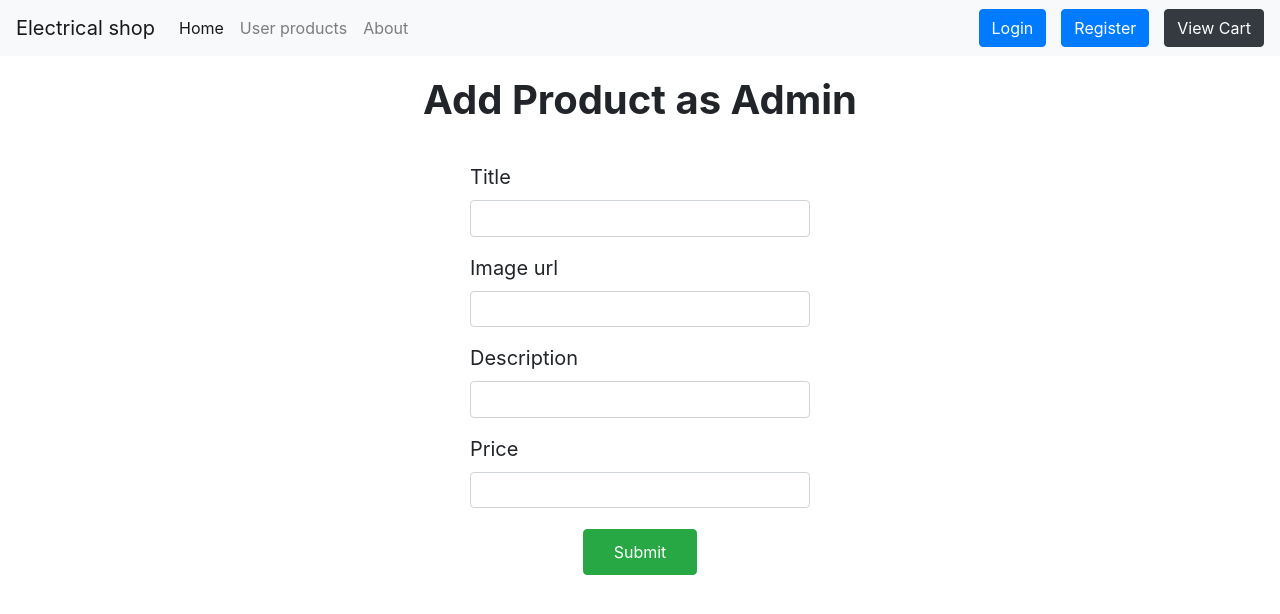
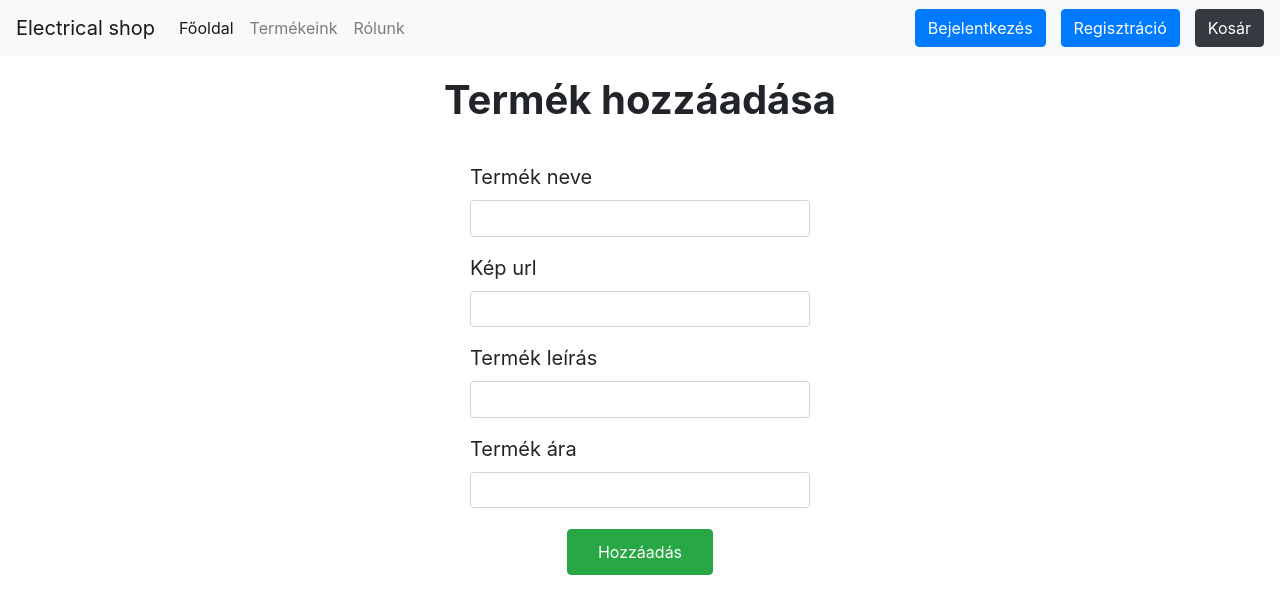
Before and after one commit to KovacsBence07/Szakdolgozat, a Vue app in the folder frontend/: page /add in a window 1280 px wide. Shown: the top 614 px of the page. Built offline with nearby package versions, Linux system fonts and the light colour scheme; no server answers.

Commit message:
Magyarítás

```diff
--- a/frontend/src/App.vue
+++ b/frontend/src/App.vue
@@ -10,28 +10,28 @@
   <div class="collapse navbar-collapse" id="navbarSupportedContent">
     <ul class="navbar-nav mr-auto">
       <li class="nav-item active">
-        <router-link to="/home" class="nav-link">Home</router-link>
+        <router-link to="/home" class="nav-link">Főoldal</router-link>
       </li>
       <li class="nav-item">
         <span v-if="isLoggedIn">
           <router-link to="/products" class="nav-link"
-            >Admin products</router-link>
+            >Admin felület</router-link>
         </span>
       </li>
       <span v-if="isLoggedIn">
-          <router-link to="/add" class="nav-link">Add Product</router-link>
+          <router-link to="/add" class="nav-link">Termék hozzáadása</router-link>
         </span>
-        <router-link to="/userProducts" class="nav-link">User products</router-link>
-        <router-link to="/about" class="nav-link">About</router-link>
+        <router-link to="/userProducts" class="nav-link">Termékeink</router-link>
+        <router-link to="/about" class="nav-link">Rólunk</router-link>
     </ul>
       <span v-if="isLoggedIn">
-            <a href="#" class="btn btn-danger" @click="Logout">Log out</a>
+            <a href="#" class="btn btn-danger" @click="Logout">Kijelentkezés</a>
           </span>
           <span v-else>
-            <router-link to="/login" class="btn btn-primary" style="margin-right:15px">Login</router-link>
-            <router-link to="/register" class="btn btn-primary">Register</router-link>
+            <router-link to="/login" class="btn btn-primary" style="margin-right:15px">Bejelentkezés</router-link>
+            <router-link to="/register" class="btn btn-primary">Regisztráció</router-link>
           </span>
-          <a class="btn btn-dark" href="#" id="cart" style="margin-left:15px;" ><i></i> View Cart</a>
+          <a class="btn btn-dark" href="#" id="cart" style="margin-left:15px;" ><i></i> Kosár</a>
 
   </div>
 </nav>
--- a/frontend/src/components/About.vue
+++ b/frontend/src/components/About.vue
@@ -8,7 +8,7 @@
     </div><!-- Call to Action-->
     <div class="card my-5 text-dark py-4 text-center">
         <div class="card-body">
-            <p class="text-dark m-0 font-weight-bold" style="font-size: 2.5rem">About us</p>
+            <p class="text-dark m-0 font-weight-bold" style="font-size: 2.5rem">Rólunk</p>
         </div>
     </div><!-- Content Row-->
     <div class="row gx-4 gx-lg-5">
--- a/frontend/src/components/AddProduct.vue
+++ b/frontend/src/components/AddProduct.vue
@@ -1,34 +1,34 @@
 <template>
 <div>
-    <h1 class="addProdtitle">Add Product as Admin</h1>
+    <h1 class="addProdtitle">Termék hozzáadása</h1>
 <div class="submit-form">
       <div v-if="!submitted">
           <div class="form-group">
-              <label for="title">Title</label>
+              <label for="title">Termék neve</label>
               <input type="text" class="form-control"
               id="title" required v-model="products.title" name="title"/>
           </div>
           <div class="form-group">
-              <label for="title">Image url</label>
+              <label for="title">Kép url</label>
               <input type="text" class="form-control"
               id="img" required v-model="products.img" name="img"/>
           </div>
           <div class="form-group">
-              <label for="description">Description</label>
+              <label for="description">Termék leírás</label>
               <input type="text" class="form-control" id="description" required v-model="products.description" name="description"/>
           </div>
           <div class="form-group">
-              <label for="price">Price</label>
+              <label for="price">Termék ára</label>
               <input type="number" name="price" id="price" class="form-control" required v-model="products.price">
           </div>
           <div class="d-flex justify-content-center">
-              <button @click="saveProduct" class="btn btn-success" id="submitbtn">Submit</button>
+              <button @click="saveProduct" class="btn btn-success" id="submitbtn">Hozzáadás</button>
           </div>
 
       </div>
       <div v-else>
-          <h4>You submitted successfully!</h4>
-          <button class="btn btn-success" @click="newProduct">Add</button>
+          <h4>A termék sikeresen felkerült a weboldalra!</h4>
+          <button class="btn btn-success" @click="newProduct">Tovább</button>
       </div>
 
   </div>
--- a/frontend/src/components/Home.vue
+++ b/frontend/src/components/Home.vue
@@ -7,40 +7,40 @@
         <div class="col-lg-7"><img class="img-fluid rounded mb-4 mb-lg-0" src="https://cdn.prohardver.hu/dl/cnt/2022-01/173210/tclb.jpg" alt="..." /></div>
         <div class="col-lg-5">
             <h1 class="font-weight-light">Electrical shop </h1>
-            <p>This is a template that is great for small businesses. It doesn't have too much fancy flare to it, but it makes a great use of the standard Bootstrap core components. Feel free to use this template for any project you want!</p><a class="btn btn-primary" href="/UserProducts">Products</a>
+            <p>A webáruházunkban sokféle periféria található meg, mintpéldául egér, monitor és billentyűzetek. Kizárólag olyan termékeket forgalmazunk amelyek a profi esportolóknak és vérbeli gamereknek készültek.</p><a class="btn btn-primary" href="/UserProducts">Termékek</a>
         </div>
     </div><!-- Call to Action-->
     <div class="card text-white bg-secondary my-5 py-4 text-center">
         <div class="card-body">
-            <p class="text-white m-0">This call to action card is a great place to showcase some important information or display a clever tagline!</p>
+            <p class="text-white m-0">Böngészd át a kínálatunkat és rájössz, hogy nem is éri meg máshonnan vásárolni!</p>
         </div>
     </div><!-- Content Row-->
     <div class="row gx-4 gx-lg-5">
         <div class="col-md-4 mb-5">
             <div class="card h-100">
                 <div class="card-body">
-                    <h2 class="card-title">Card One</h2>
-                    <p class="card-text">Lorem ipsum dolor sit amet, consectetur adipisicing elit. Rem magni quas ex numquam, maxime minus quam molestias corporis quod, ea minima accusamus.</p>
+                    <h2 class="card-title">Billentyűzetek</h2>
+                    <p class="card-text">Egy jó billentyűzet sokat segíthet mint a játék élményben, mint pedig stílusod kimutatására. Böngészd át billentyűzet választékunkat, hogy megtaláld a neked legmegfelelőbb terméket!</p>
                 </div>
-                <div class="card-footer"><a class="btn btn-primary btn-sm" href="#!">More Info</a></div>
+                <div class="card-footer"><a class="btn btn-primary btn-sm" href="#!">Billentyűzetek</a></div>
             </div>
         </div>
         <div class="col-md-4 mb-5">
             <div class="card h-100">
                 <div class="card-body">
-                    <h2 class="card-title">Card Two</h2>
-                    <p class="card-text">Lorem ipsum dolor sit amet, consectetur adipisicing elit. Quod tenetur ex natus at dolorem enim! Nesciunt pariatur voluptatem sunt quam eaque, vel, non in id dolore voluptates quos eligendi labore.</p>
+                    <h2 class="card-title">Monitorok</h2>
+                    <p class="card-text">Egy megfelelő monitor elengedhetetlen egy gamer számára! Tekintsd meg csúcskategóriás termékeinket és lépj a következő szintre!</p>
                 </div>
-                <div class="card-footer"><a class="btn btn-primary btn-sm" href="#!">More Info</a></div>
+                <div class="card-footer"><a class="btn btn-primary btn-sm" href="#!">Monitorok</a></div>
             </div>
         </div>
         <div class="col-md-4 mb-5">
             <div class="card h-100">
                 <div class="card-body">
-                    <h2 class="card-title">Card Three</h2>
-                    <p class="card-text">Lorem ipsum dolor sit amet, consectetur adipisicing elit. Rem magni quas ex numquam, maxime minus quam molestias corporis quod, ea minima accusamus.</p>
+                    <h2 class="card-title">Egerek</h2>
+                    <p class="card-text">Találd meg a neked legmegfelelőbb gamer egeret! Tekintsd meg termékeinket!</p>
                 </div>
-                <div class="card-footer"><a class="btn btn-primary btn-sm" href="#!">More Info</a></div>
+                <div class="card-footer"><a class="btn btn-primary btn-sm" href="#!">Egerek</a></div>
             </div>
         </div>
 
@@ -51,11 +51,11 @@
             <div class="container">
                 <div class="row">
                     <div class="col-sm-6 col-md-3 item">
-                        <h3>Services</h3>
+                        <h3>Szolgáltatásaink</h3>
                         <ul>
-                            <li><a> <router-link to="/home">Home</router-link></a></li>
-                            <li><a> <router-link to="/UserProducts">UserProducts</router-link></a></li>
-                            <li><a> <router-link to="/About">About page</router-link></a></li>
+                            <li><a> <router-link to="/home">Főoldal</router-link></a></li>
+                            <li><a> <router-link to="/UserProducts">Termékeink</router-link></a></li>
+                            <li><a> <router-link to="/About">Rólunk</router-link></a></li>
                         </ul>
                     </div>
                     <!-- <div class="col-sm-6 col-md-3 item">
@@ -68,7 +68,7 @@
                     </div> -->
                     <div class="col-md-6 item text">
                         <h3>Electric shop</h3>
-                        <p>Praesent sed lobortis mi. Suspendisse vel placerat ligula. Vivamus ac sem lacus. Ut vehicula rhoncus elementum. Etiam quis tristique lectus. Aliquam in arcu eget velit pulvinar dictum vel in justo.</p>
+                        <p>A webáruházunkban sokféle periféria található meg, mintpéldául egér, monitor és billentyűzetek. Kizárólag olyan termékeket forgalmazunk amelyek a profi esportolóknak és vérbeli gamereknek készültek.</p>
                     </div>
                     <div class="col item social"><a href="#"><i class="icon ion-social-facebook"></i></a><a href="#"><i class="icon ion-social-twitter"></i></a><a href="#"><i class="icon ion-social-snapchat"></i></a><a href="#"><i class="icon ion-social-instagram"></i></a></div>
                 </div>
--- a/frontend/src/components/Login.vue
+++ b/frontend/src/components/Login.vue
@@ -9,8 +9,8 @@
 
             <div class="mb-md-5 mt-md-4 pb-5">
 
-              <h2 class="fw-bold mb-2 text-uppercase">Login</h2>
-              <p class="text-white-50 mb-5">Please enter your login and password!</p>
+              <h2 class="fw-bold mb-2 text-uppercase">Bejelentkezés</h2>
+              <p class="text-white-50 mb-5">Kérlek add meg bejelentkezési adataidat!</p>
 
               <form @submit.prevent="Login">
               <div class="form-outline form-white mb-4">
@@ -19,11 +19,11 @@
 
               </div>
               <div class="form-outline form-white mb-4">
-                <label class="form-label" for="typePasswordX" >Password</label>
+                <label class="form-label" for="typePasswordX" >Jelszó</label>
                 <input type="password" id="typePasswordX" class="form-control form-control-lg" v-model="password" required />
 
               </div>
-              <button class="btn btn-outline-light btn-lg px-5" type="submit">Login</button>
+              <button class="btn btn-outline-light btn-lg px-5" type="submit">Bejelentkezés</button>
                </form>
               <div class="d-flex justify-content-center text-center mt-4 pt-1">
               </div>
@@ -31,7 +31,7 @@
             </div>
 
             <div>
-              <p class="mb-0">Don't have an account? <a class="text-white-50 fw-bold"> <router-link to="/register">Register Here</router-link></a>
+              <p class="mb-0">Nincs még fiókod? <a class="text-white-50 fw-bold"> <router-link to="/register">Hozz létre egy újat</router-link></a>
               </p>
             </div>
 
--- a/frontend/src/components/Product.vue
+++ b/frontend/src/components/Product.vue
@@ -1,9 +1,9 @@
 <template>
   <div v-if="currentProducts" class="edit-form">
-    <h4>Product</h4>
+    <h4>Termék</h4>
     <form>
       <div class="form-group">
-        <label for="title">Title</label>
+        <label for="title">Termék megnevezése</label>
         <input
           type="text"
           class="form-control"
@@ -12,7 +12,7 @@
         />
       </div>
       <div class="form-group">
-        <label for="img">Image url</label>
+        <label for="img">Kép url</label>
         <input
           type="text"
           class="form-control"
@@ -21,7 +21,7 @@
         />
       </div>
       <div class="form-group">
-        <label for="description">Description</label>
+        <label for="description">Termék leírása</label>
         <input
           type="text"
           class="form-control"
@@ -30,40 +30,40 @@
         />
       </div>
       <div class="form-group">
-        <label for="price">Price</label>
+        <label for="price">Termék ára</label>
         <input type="text" class="form-control" id="price"
           v-model="currentProducts.price"
         />
       </div>
       <div class="form-group">
-        <label><strong>Status:</strong></label>
-        {{ currentProducts.published ? "In stock" : "Product is out of stock" }}
+        <label><strong>Termék státusza:</strong></label>
+        {{ currentProducts.published ? "Raktáron" : "A termék jelenleg nincs készleten" }}
       </div>
     </form>
     <button class="btn btn-primary mr-2"
       v-if="currentProducts.published"
-      @click="updatePublished(false)">OutOfStock
+      @click="updatePublished(false)">Nincs raktáron
     </button>
     <button v-else class="btn btn-primary mr-2"
       @click="updatePublished(true)"
     >
-      InStock
+      Raktáron
     </button>
     <button class="btn btn-danger mr-2"
       @click="deleteProduct"
     >
-      Delete
+      Törlés
     </button>
     <button type="submit" class="btn btn-success"
       @click="updateProduct"
     >
-      Update
+      Frissítés
     </button>
     <p>{{ message }}</p>
   </div>
   <div v-else>
     <br />
-    <p>Please click on a Product...</p>
+    <p>Válasszon ki egy terméket</p>
   </div>
 </template>
 
```
